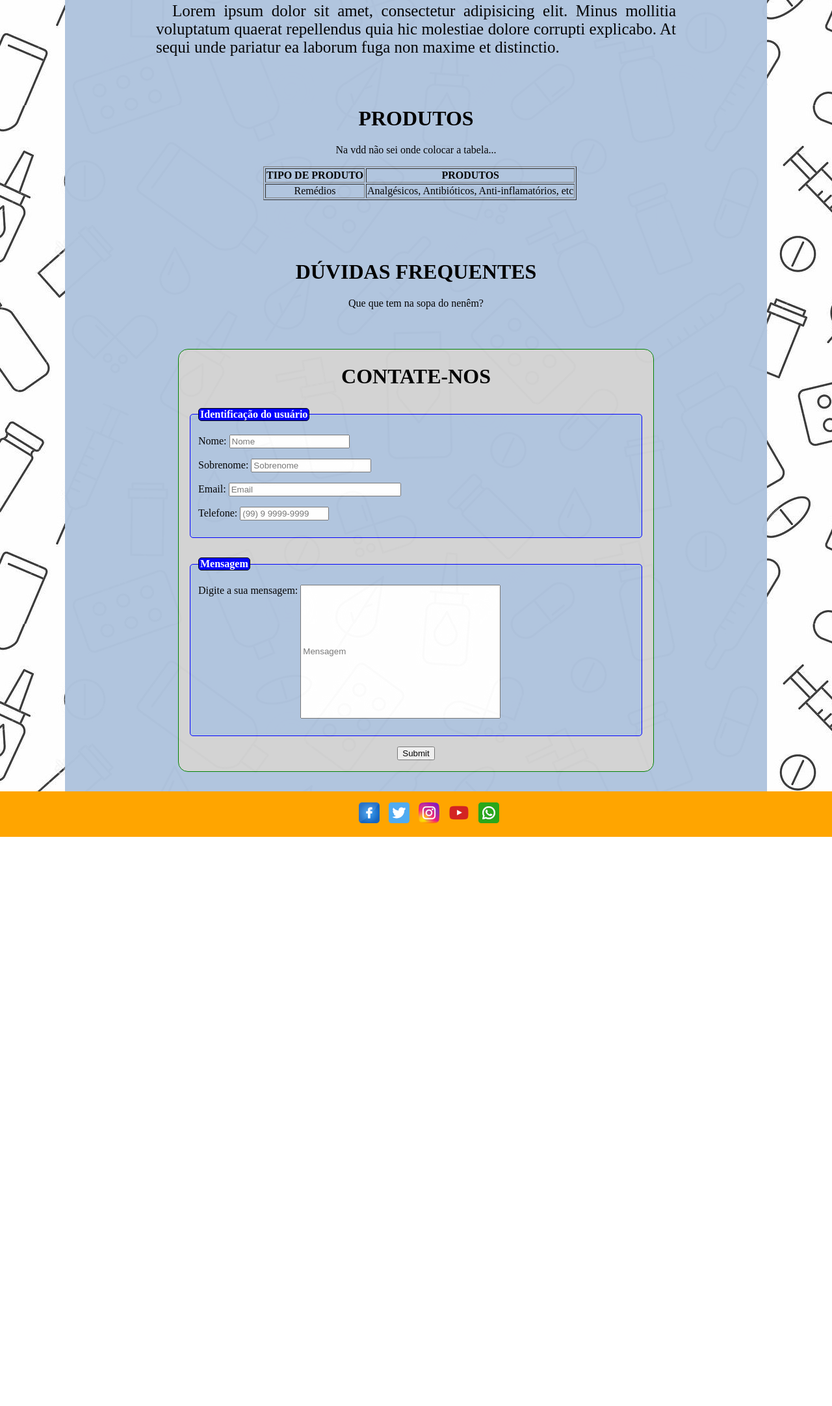
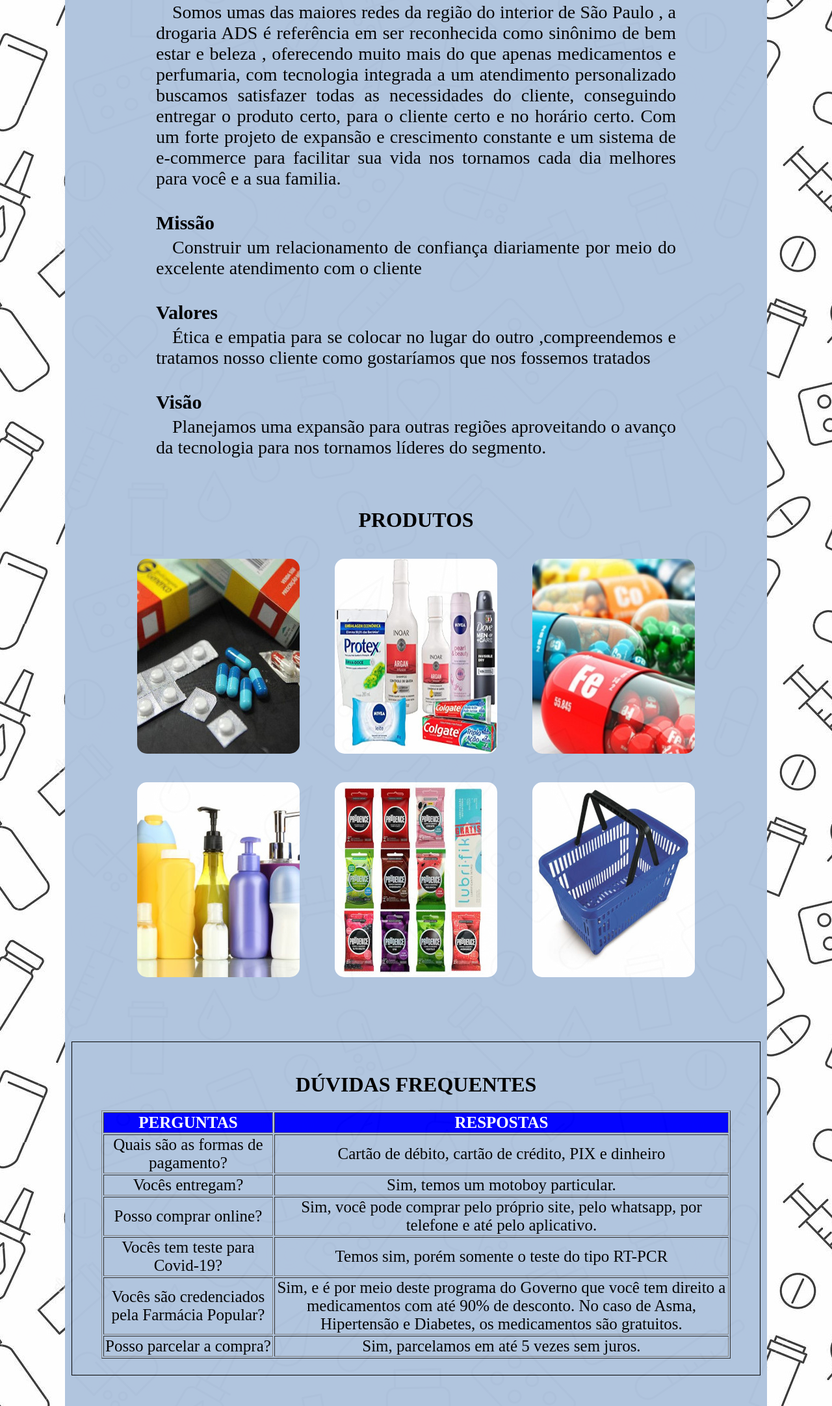
Before and after one commit to teteUser/drogaria-ads, a plain HTML site: page HTML_final_task/index.html in a window 1280 px wide. Shown: the part 636-2800 px from the top of the page at 65% size. Before the commit the page ends 1924 px from the top, so only its background shows below. Drawn offline with Linux system fonts and the light colour scheme.

Commit message:
minor changes

```diff
--- a/HTML_final_task/css/style.css
+++ b/HTML_final_task/css/style.css
@@ -69,12 +69,20 @@ main {
 }*/
 
 .quemsomos p {
-    font-size: 25px;
+    font-size: 28px;
     font-family: "Times New Roman", Times, serif;
     max-width: 800px;
     margin: 5px auto 5px auto;
     text-indent: 25px;
     text-align: justify;
+}
+
+.quemsomos h3 {
+    font-size: 30px;
+    text-align: left;
+    font-weight: bolder;
+    max-width: 800px;
+    margin: 35px auto 5px auto;
 }
 
 .produtos {
@@ -83,31 +91,52 @@ main {
     margin-bottom: 20px;
 }
 
+.produtos img {
+    margin: 20px 25px 20px 25px;
+    border-radius: 15px;
+}
+
+.produtos img:hover {
+    transform: scale(1.1);
+    transition: ease-in-out .3s;
+    box-shadow: 2px 1px blue;
+}
+
 .duvidas {
     padding: 25px;
-    margin-top: 20px;
-    margin-bottom: 20px;
+    margin: 50px 10px 50px 10px;
+    border: 1px solid black;
 }
 
 .contatenos {
     max-width: 700px;
-    margin: 20px auto 20px auto;
+    margin: 50px auto 20px auto;
     border: 1px solid green;
     border-radius: 15px;
     padding: 1px 15px 1px 15px;
     background-color: lightgray;
 }
 
-.tabela {
+.divtabela {
     border-collapse: collapse;
     table-layout: fixed;
-    margin: 0px 200px 0px 280px;
+    margin: 0px 20px 0px 20px;
+    /*border: 1px solid black;*/
 }
 
-.tablehead td {
-    text-align: center;
+.tabela {
+    margin: auto;
+}
+
+.tabelaheader {
+    font-size: 35px;
     font-weight: bolder;
-    text-transform: uppercase;
+    background-color: blue;
+    color: white;
+}
+
+.tabela td {
+    font-size: 25px;
 }
 
 #cMensagem {
--- a/HTML_final_task/index.html
+++ b/HTML_final_task/index.html
@@ -29,29 +29,65 @@
     <main>
         <div class="quemsomos">
             <h1>QUEM SOMOS</h1>
-            <p>Lorem ipsum dolor sit amet, consectetur adipisicing elit. Minus mollitia voluptatum quaerat repellendus quia hic molestiae dolore corrupti explicabo. At sequi unde pariatur ea laborum fuga non maxime et distinctio.</p>
+            <p>Somos umas das maiores redes da região do interior de São Paulo , a drogaria ADS é referência em ser reconhecida como sinônimo de bem estar e beleza , oferecendo muito mais do que apenas medicamentos e perfumaria, com tecnologia integrada a um atendimento personalizado buscamos satisfazer todas as necessidades do cliente, conseguindo entregar o produto certo, para o cliente certo e no horário certo.
+                Com um forte projeto de expansão e crescimento constante e um sistema de e-commerce para facilitar sua vida nos tornamos cada dia melhores para você e a sua familia.</p>
+            <h3>Missão</h3>
+            <p>Construir um relacionamento de confiança diariamente por meio do excelente atendimento com o cliente</p>
+            <h3>Valores</h3>
+            <p>Ética e empatia para se colocar no lugar do outro ,compreendemos e tratamos nosso cliente como gostaríamos que nos fossemos tratados </p>
+            <h3>Visão</h3>
+            <p>Planejamos uma expansão para outras regiões aproveitando o avanço da tecnologia para nos tornamos líderes do segmento.</p>
         </div>
 
         <div class="produtos">
             <h1>PRODUTOS</h1>
-            <p>Na vdd não sei onde colocar a tabela...</p>
-            <div class="tabela">
-                <table border="1">
-                        <tr class="tablehead">
-                            <td>Tipo de produto</td>
-                            <td>Produtos</td>
-                        </tr>
-                        <tr>
-                            <td>Remédios</td>
-                            <td>Analgésicos, Antibióticos, Anti-inflamatórios, etc</td>
-                        </tr>
-                </table>
-            </div>
+
+            <img src="images/products/remedio.jpeg" alt="foto de remedio" class="fotoremedio">
+            <img src="images/products/higiene.jpg" alt="itens de higiene pessoal" class="fotohigiene">
+            <img src="images/products/vitaminas.jpg" alt="foto de vitaminas" class="fotovitamina">
+            <img src="images/products/cosmeticos.jpg" alt="foto de cosmeticos" class="fotocosmetico">
+            <img src="images/products/preservativo.jpg" alt="foto de preservativo" class="fotopreservativo">
+            <img src="images/products/outros.jpg" alt="foto de cesto de mercado" class="fotooutros">
+
         </div>
 
         <div class="duvidas">
             <h1>DÚVIDAS FREQUENTES</h1>
-            <p>Que que tem na sopa do nenêm?</p>
+
+            <div class="divtabela">
+
+                <table border="1" class="tabela">
+                    <tr class="tabelaheader">
+                        <td>PERGUNTAS</td>
+                        <td>RESPOSTAS</td>
+                    </tr>
+                    <tr>
+                        <td>Quais são as formas de pagamento?</td>
+                        <td>Cartão de débito, cartão de crédito, PIX e dinheiro</td>
+                    </tr>
+                    <tr>
+                        <td>Vocês entregam?</td>
+                        <td>Sim, temos um motoboy particular.</td>
+                    </tr>
+                    <tr>
+                        <td>Posso comprar online?</td>
+                        <td>Sim, você pode comprar pelo próprio site, pelo whatsapp, por telefone e até pelo aplicativo.</td>
+                    </tr>
+                    <tr>
+                        <td>Vocês tem teste para Covid-19?</td>
+                        <td>Temos sim, porém somente o teste do tipo RT-PCR</td>
+                    </tr>
+                    <tr>
+                        <td>Vocês são credenciados pela Farmácia Popular?</td>
+                        <td>Sim, e é por meio deste programa do Governo que você tem direito a medicamentos com até 90% de desconto. No caso de Asma, Hipertensão e Diabetes, os medicamentos são gratuitos.</td>
+                    </tr>
+                    <tr>
+                        <td>Posso parcelar a compra?</td>
+                        <td>Sim, parcelamos em até 5 vezes sem juros.</td>
+                    </tr>
+                </table>
+            </div>
+
         </div>
 
         <div class="contatenos">
```
Also changed, not shown: HTML_final_task/images/products/cosmeticos.jpg (added), HTML_final_task/images/products/higiene.jpg (added), HTML_final_task/images/products/outros.jpg (added), HTML_final_task/images/products/preservativo.jpg (added), HTML_final_task/images/products/remedio.jpeg (added), HTML_final_task/images/products/vitaminas.jpg (added), HTML_final_task/images/test.JPG (added).
